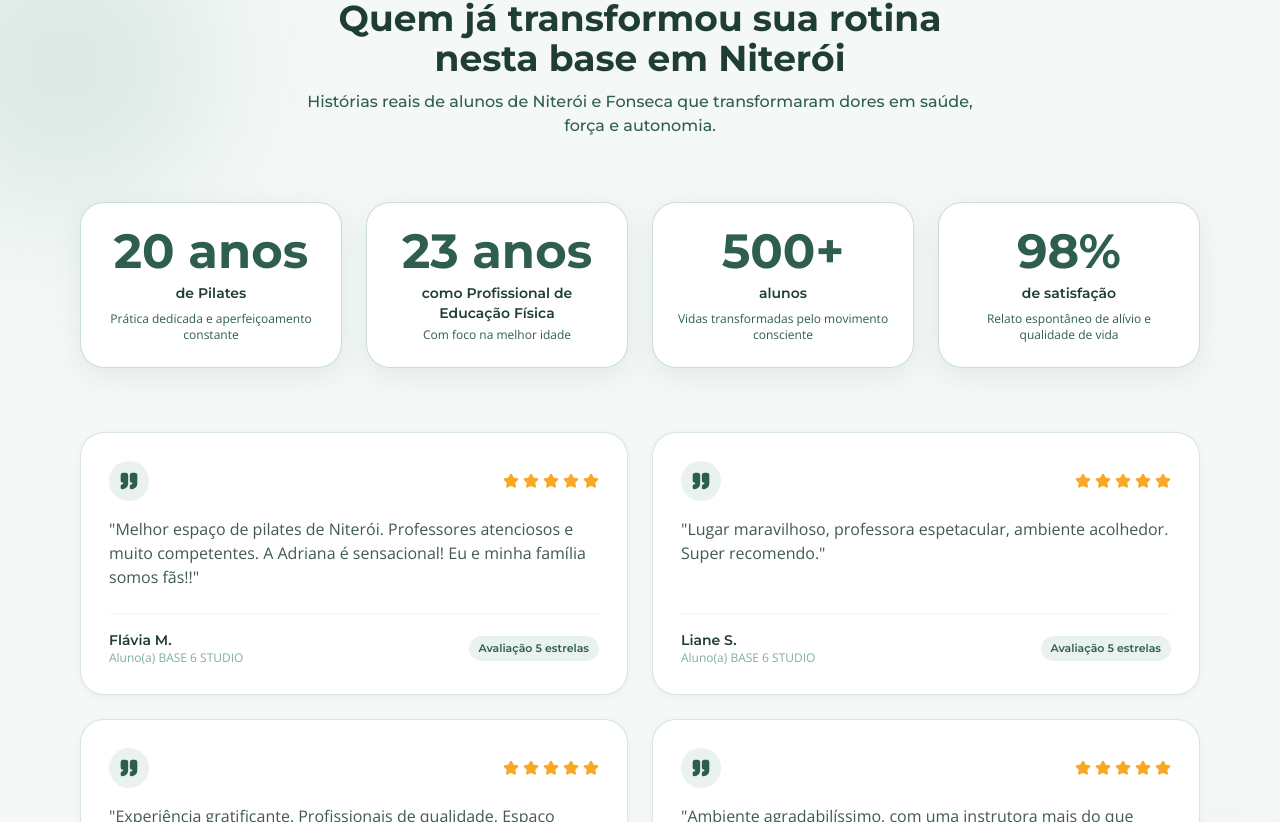
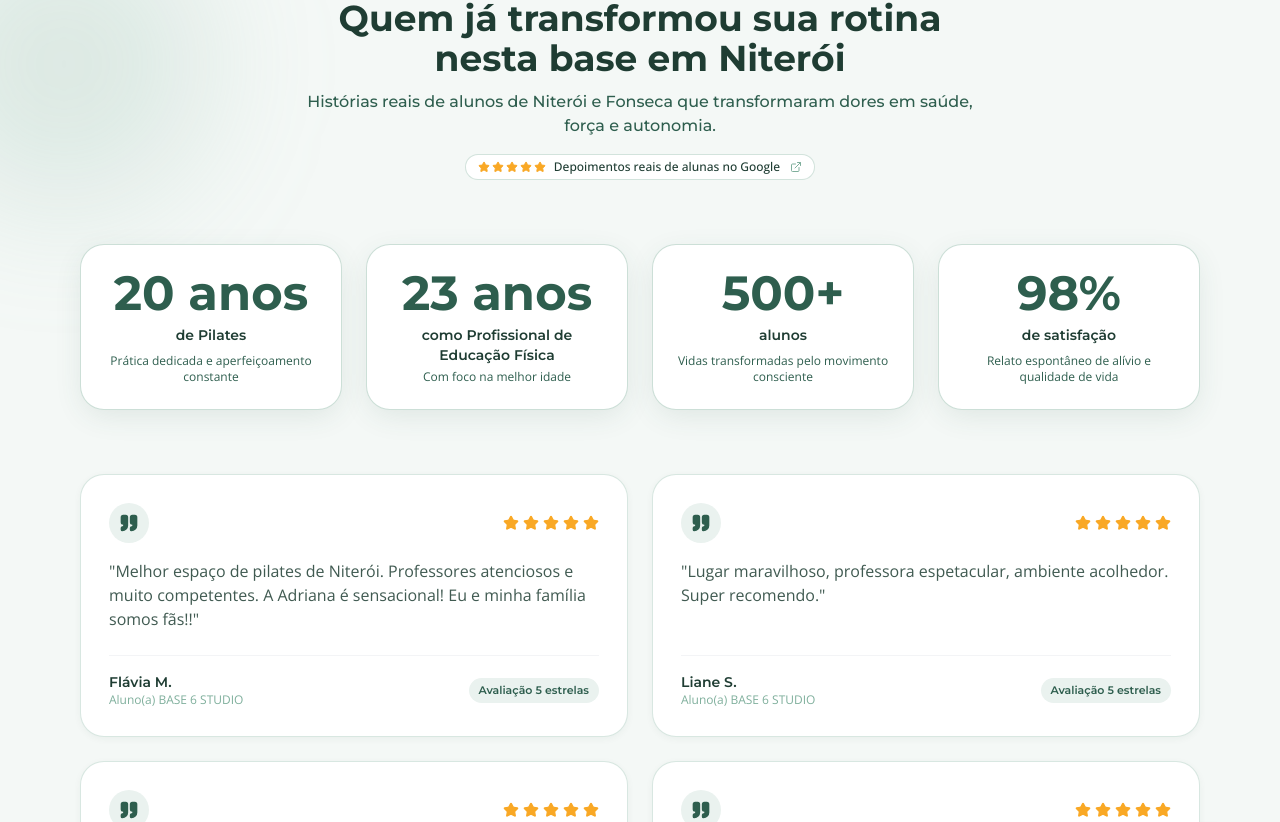
Before and after one commit to basesixstudio/website-base-6-studio-6p56bdg50, a React (Vite) app: page / in a window 1280 px wide. Shown: the part 3738-4560 px from the top of the page. Built offline with nearby package versions, Linux system fonts and the light colour scheme; what pocketbase would draw is missing.

Commit message:
Adiciona link discreto de avaliacao no Google no rodape e selo na secao de depoimentos

```diff
--- a/src/components/Footer.tsx
+++ b/src/components/Footer.tsx
@@ -1,7 +1,8 @@
 import React from 'react'
 import { Link } from 'react-router-dom'
-import { MapPin, Phone, Mail, Heart, ArrowUp, ShieldCheck, Youtube } from 'lucide-react'
+import { MapPin, Phone, Mail, Heart, ArrowUp, ShieldCheck, Youtube, Star } from 'lucide-react'
 import {
+  GOOGLE_REVIEW_URL,
   INSTAGRAM_URL,
   INSTAGRAM_HANDLE,
   YOUTUBE_VIDEO_URL,
@@ -97,6 +98,30 @@ export const Footer: React.FC = () => {
                   className="w-9 h-9 rounded-full bg-[#2E5E4E] border border-[#7FAF9C]/40 text-[#7FAF9C] hover:text-white hover:bg-[#7FAF9C]/25 hover:border-[#7FAF9C] flex items-center justify-center transition-all duration-200"
                 >
                   <Phone className="w-4 h-4" />
+                </a>
+
+                <a
+                  href={GOOGLE_REVIEW_URL}
+                  target="_blank"
+                  rel="noopener noreferrer"
+                  aria-label="Avaliar o BASE 6 STUDIO no Google"
+                  title="Avaliar no Google"
+                  className="w-9 h-9 rounded-full bg-[#2E5E4E] border border-[#7FAF9C]/40 text-[#7FAF9C] hover:text-white hover:bg-[#7FAF9C]/25 hover:border-[#7FAF9C] flex items-center justify-center transition-all duration-200"
+                >
+                  <Star className="w-4 h-4 fill-current" />
+                </a>
+              </div>
+
+              {/* Link de texto discreto para avaliar no Google */}
+              <div className="pt-1">
+                <a
+                  href={GOOGLE_REVIEW_URL}
+                  target="_blank"
+                  rel="noopener noreferrer"
+                  className="inline-flex items-center gap-1.5 text-xs text-white/75 hover:text-[#7FAF9C] transition-colors underline-offset-4 hover:underline"
+                >
+                  <Star className="w-3.5 h-3.5 text-[#F9A825] fill-[#F9A825] shrink-0" />
+                  <span>Avalie-nos no Google</span>
                 </a>
               </div>
             </div>
@@ -225,6 +250,24 @@ export const Footer: React.FC = () => {
                   </span>
                 </div>
               </div>
+
+              {/* Google Reviews */}
+              <div className="flex items-center gap-3 pt-0.5">
+                <div className="w-5 h-5 flex items-center justify-center shrink-0">
+                  <Star className="w-4 h-4 text-[#F9A825] fill-[#F9A825]" />
+                </div>
+                <div className="text-xs sm:text-sm leading-snug">
+                  <span className="text-white/80 font-light">Google:&nbsp;</span>
+                  <a
+                    href={GOOGLE_REVIEW_URL}
+                    target="_blank"
+                    rel="noopener noreferrer"
+                    className="hover:text-[#7FAF9C] underline-offset-2 hover:underline transition-colors font-medium text-[#7FAF9C]"
+                  >
+                    ★ Avalie-nos no Google
+                  </a>
+                </div>
+              </div>
             </div>
 
             {/* Dados Fiscais Oficiais */}
--- a/src/components/SocialProofSection.tsx
+++ b/src/components/SocialProofSection.tsx
@@ -1,5 +1,6 @@
 import React, { useState, useEffect } from 'react'
-import { Star, Quote, Sparkles } from 'lucide-react'
+import { Star, Quote, Sparkles, ExternalLink } from 'lucide-react'
+import { GOOGLE_REVIEW_URL } from './StudioLogo'
 
 interface Depoimento {
   id: string
@@ -83,10 +84,31 @@ export const SocialProofSection: React.FC = () => {
           <h2 className="font-heading font-bold text-3xl sm:text-4xl text-[#1F3D33] leading-tight">
             Quem já transformou sua rotina nesta base em Niterói
           </h2>
-          <p className="font-heading font-medium text-base text-[#2E5E4E] mt-3">
+          <p className="font-heading font-medium text-base text-[#2E5E4E] mt-3 mb-4">
             Histórias reais de alunos de Niterói e Fonseca que transformaram dores em saúde, força e
             autonomia.
           </p>
+
+          {/* Selo discreto com link para avaliações no Google */}
+          <div className="flex items-center justify-center">
+            <a
+              href={GOOGLE_REVIEW_URL}
+              target="_blank"
+              rel="noopener noreferrer"
+              className="inline-flex items-center gap-2 px-3 py-1 rounded-full bg-white text-xs text-[#1F3D33] border border-[#7FAF9C]/35 hover:border-[#2E5E4E] hover:text-[#2E5E4E] shadow-2xs transition-all duration-200"
+              title="Ver e deixar avaliações no perfil do Google"
+            >
+              <div className="flex items-center gap-0.5">
+                {[...Array(5)].map((_, i) => (
+                  <Star key={i} className="w-3 h-3 fill-[#F9A825] text-[#F9A825]" />
+                ))}
+              </div>
+              <span className="font-medium text-[11px] sm:text-xs">
+                Depoimentos reais de alunas no Google
+              </span>
+              <ExternalLink className="w-3 h-3 text-[#7FAF9C] ml-0.5" />
+            </a>
+          </div>
         </div>
 
         {/* Números em Destaque (Contadores Animados) */}
--- a/src/components/StudioLogo.tsx
+++ b/src/components/StudioLogo.tsx
@@ -1,6 +1,7 @@
 import React from 'react'
 import logoOficial from '@/assets/logo-base-6-studio-verde-0c93f.png'
 
+export const GOOGLE_REVIEW_URL = 'https://g.page/r/CfZGmm7KDJXfEBM/review'
 export const INSTAGRAM_URL = 'https://www.instagram.com/base6studio/'
 export const INSTAGRAM_HANDLE = '@base6studio'
 export const YOUTUBE_VIDEO_URL = 'https://youtu.be/fAXWaW8qzto'
--- a/src/lib/pocketbase/schema.json
+++ b/src/lib/pocketbase/schema.json
@@ -1,5 +1,5 @@
 {
-  "generatedAt": "2026-10-22T18:36:06.387Z",
+  "generatedAt": "2026-10-23T03:52:35.405Z",
   "collections": [
     {
       "name": "users",
```
Also changed, not shown: .skip.config.json.
